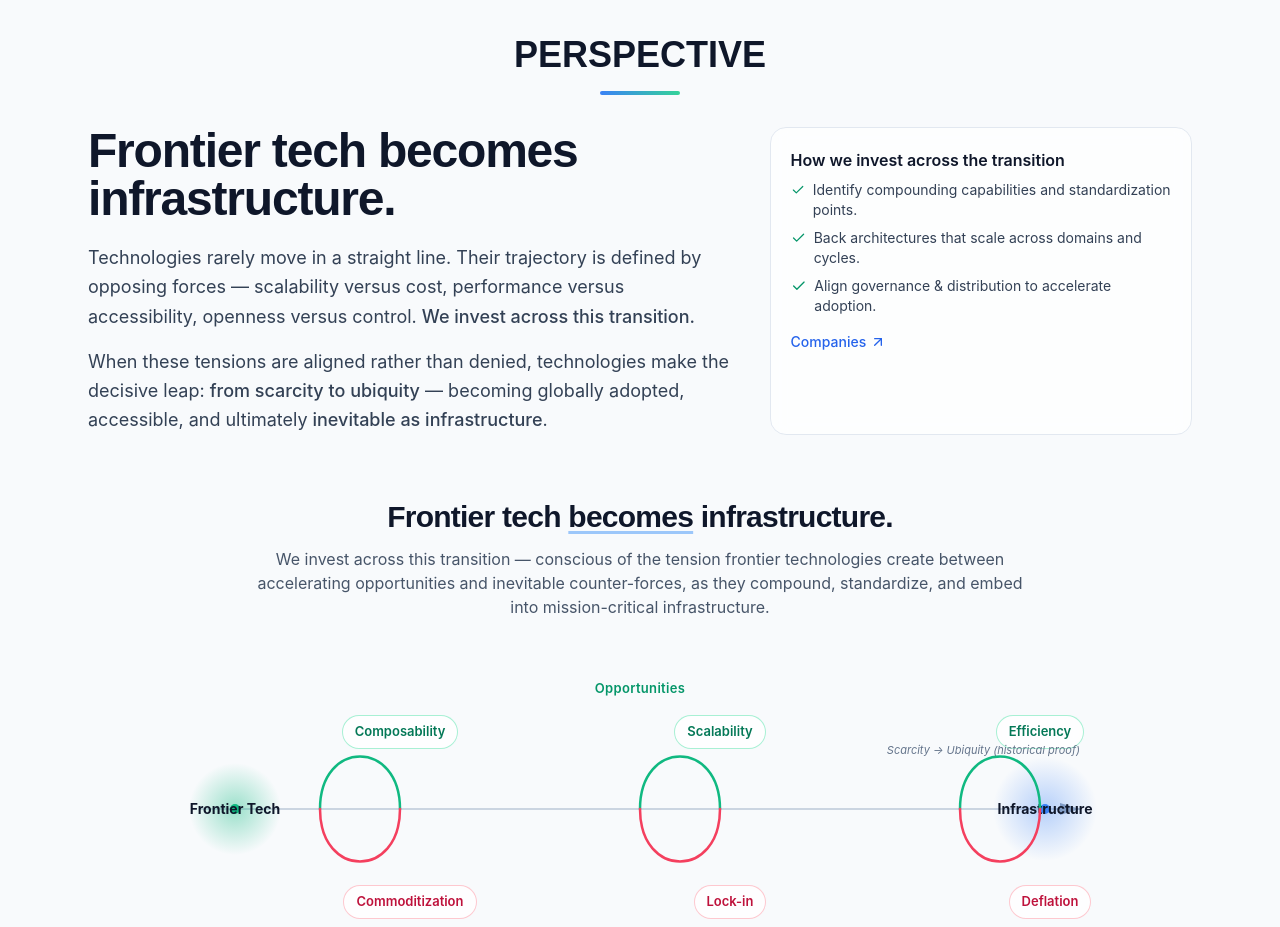
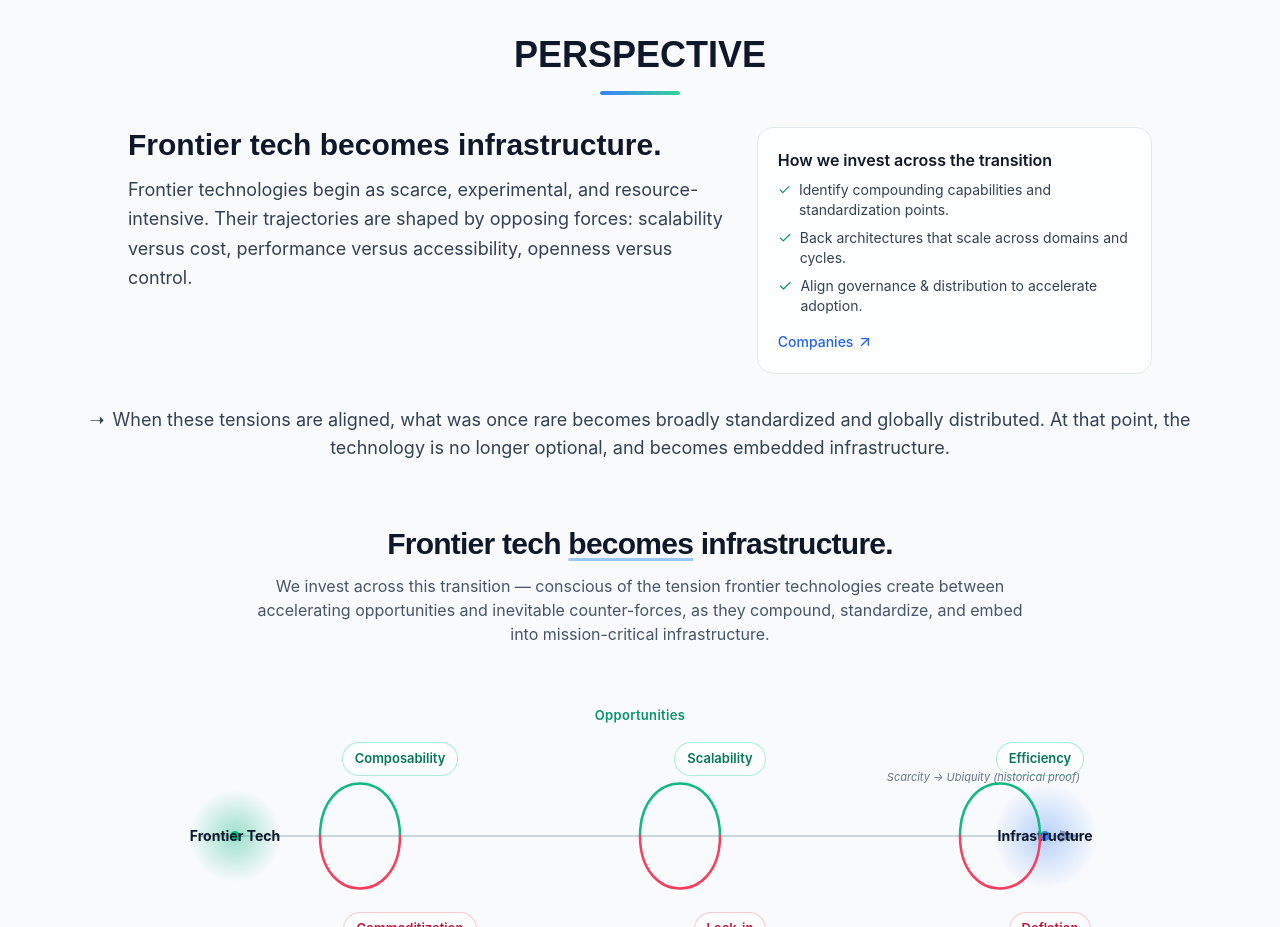
Before and after one commit to thsvc/sparkle-static, a React (Vite) app: page / in a window 1280 px wide. Shown: the part 1460-2387 px from the top of the page. Built offline with nearby package versions, Linux system fonts and the light colour scheme.

Commit message:
Update App.jsx

```diff
--- a/src/App.jsx
+++ b/src/App.jsx
@@ -284,7 +284,7 @@ const PerspectiveManifold = () => {
 
 // === PERSPECTIVE SECTION ===
 const PerspectiveSection = () => {
-  // Auto-scroll du ruban d'exemples
+  // --- Auto-scroll du ruban d'exemples ---
   const ribbonRef = useRef(null);
   const [autoPlay, setAutoPlay] = useState(true);
 
@@ -293,7 +293,8 @@ const PerspectiveSection = () => {
     if (!el) return;
 
     const reduceMotion = window.matchMedia('(prefers-reduced-motion: reduce)');
-    if (reduceMotion.matches || !autoPlay) return;
+    if (reduceMotion.matches) return;
+    if (!autoPlay) return;
 
     const step = () => {
       const max = el.scrollWidth - el.clientWidth;
@@ -328,41 +329,26 @@ const PerspectiveSection = () => {
           <div className="mt-4 w-20 h-1 bg-gradient-to-r from-blue-500 to-emerald-400 mx-auto rounded-full" />
         </div>
 
-        {/* Grille 3/2 : manifeste + texte (gauche) / carte (droite) */}
-        <div className="mx-auto max-w-6xl grid grid-cols-1 md:grid-cols-5 gap-8 mb-12">
-          {/* Colonne gauche (3) */}
+        {/* Intro (gauche) + Carte (droite) */}
+        <div className="mx-auto max-w-5xl grid grid-cols-1 md:grid-cols-5 gap-6 mb-8">
+          {/* Colonne texte (manifeste) */}
           <div className="md:col-span-3">
-            <motion.h3
-              initial={{ opacity: 0, y: 16 }}
-              whileInView={{ opacity: 1, y: 0 }}
-              viewport={{ once: true }}
-              transition={{ duration: 0.5 }}
-              className="font-grotesk font-extrabold tracking-tight text-2xl md:text-4xl lg:text-5xl text-slate-900 dark:text-white"
-            >
+            <h3 className="text-2xl md:text-3xl font-bold font-grotesk text-slate-900 dark:text-white mb-3">
               Frontier tech becomes infrastructure.
-            </motion.h3>
-
-            <div className="mt-5 text-lg text-slate-700 dark:text-slate-300 leading-relaxed">
-              <p>
-                Technologies rarely move in a straight line. Their trajectory is defined by opposing
-                forces — scalability versus cost, performance versus accessibility, openness versus
-                control. <span className="font-medium">We invest across this transition.</span>
-              </p>
-              <p className="mt-4">
-                When these tensions are aligned rather than denied, technologies make the decisive
-                leap: <span className="font-medium">from scarcity to ubiquity</span> — becoming
-                globally adopted, accessible, and ultimately
-                <span className="font-medium"> inevitable as infrastructure</span>.
-              </p>
-            </div>
+            </h3>
+            <p className="text-lg text-slate-700 dark:text-slate-300 leading-relaxed">
+              Frontier technologies begin as scarce, experimental, and resource-intensive.
+              Their trajectories are shaped by opposing forces: scalability versus cost,
+              performance versus accessibility, openness versus control.
+            </p>
           </div>
 
-          {/* Colonne droite (2) : Carte action */}
-          <div className="md:col-span-2">
-            <aside className="h-full rounded-2xl border border-slate-200 dark:border-slate-700 bg-white/70 dark:bg-slate-800/60 backdrop-blur p-5">
-              <h3 className="font-semibold text-slate-900 dark:text-white mb-2">
+          {/* Carte action (droite) */}
+          <aside className="md:col-span-2">
+            <div className="h-full rounded-2xl border border-slate-200 dark:border-slate-700 bg-white/70 dark:bg-slate-800/60 backdrop-blur p-5">
+              <h4 className="font-semibold text-slate-900 dark:text-white mb-2">
                 How we invest across the transition
-              </h3>
+              </h4>
               <ul className="space-y-2 text-sm text-slate-700 dark:text-slate-300">
                 <li className="flex items-start gap-2">
                   <Check className="w-4 h-4 mt-0.5 text-emerald-600 dark:text-emerald-400" />
@@ -383,16 +369,24 @@ const PerspectiveSection = () => {
               >
                 Companies <ArrowUpRight className="w-4 h-4 ml-1" />
               </a>
-            </aside>
-          </div>
+            </div>
+          </aside>
         </div>
 
-        {/* Schéma principal (Frontier → Infrastructure + arcs + tooltips) */}
+        {/* Transition centrée (flèche) */}
+        <p className="text-center text-base md:text-lg text-slate-700 dark:text-slate-300 mb-6">
+          <span className="mr-2">➝</span>
+          When these tensions are aligned, what was once rare becomes broadly standardized and
+          globally distributed. At that point, the technology is no longer optional, and becomes
+          embedded infrastructure.
+        </p>
+
+        {/* Schéma principal */}
         <div className="mt-2 mb-6">
           <PerspectiveManifold />
         </div>
 
-        {/* Texte de transition */}
+        {/* Texte vers l’historique */}
         <motion.p
           initial={{ opacity: 0, y: 16 }}
           whileInView={{ opacity: 1, y: 0 }}
```
